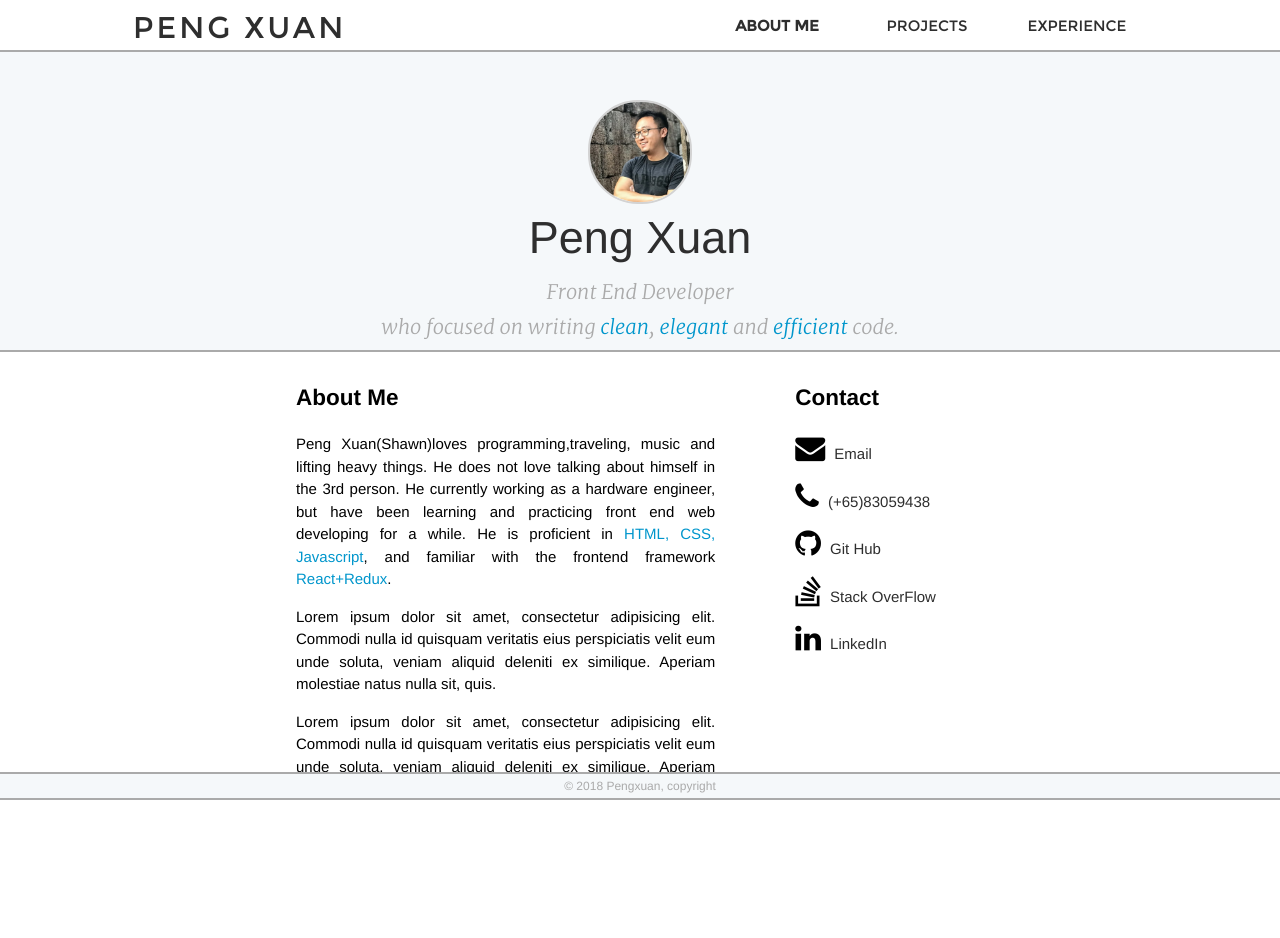
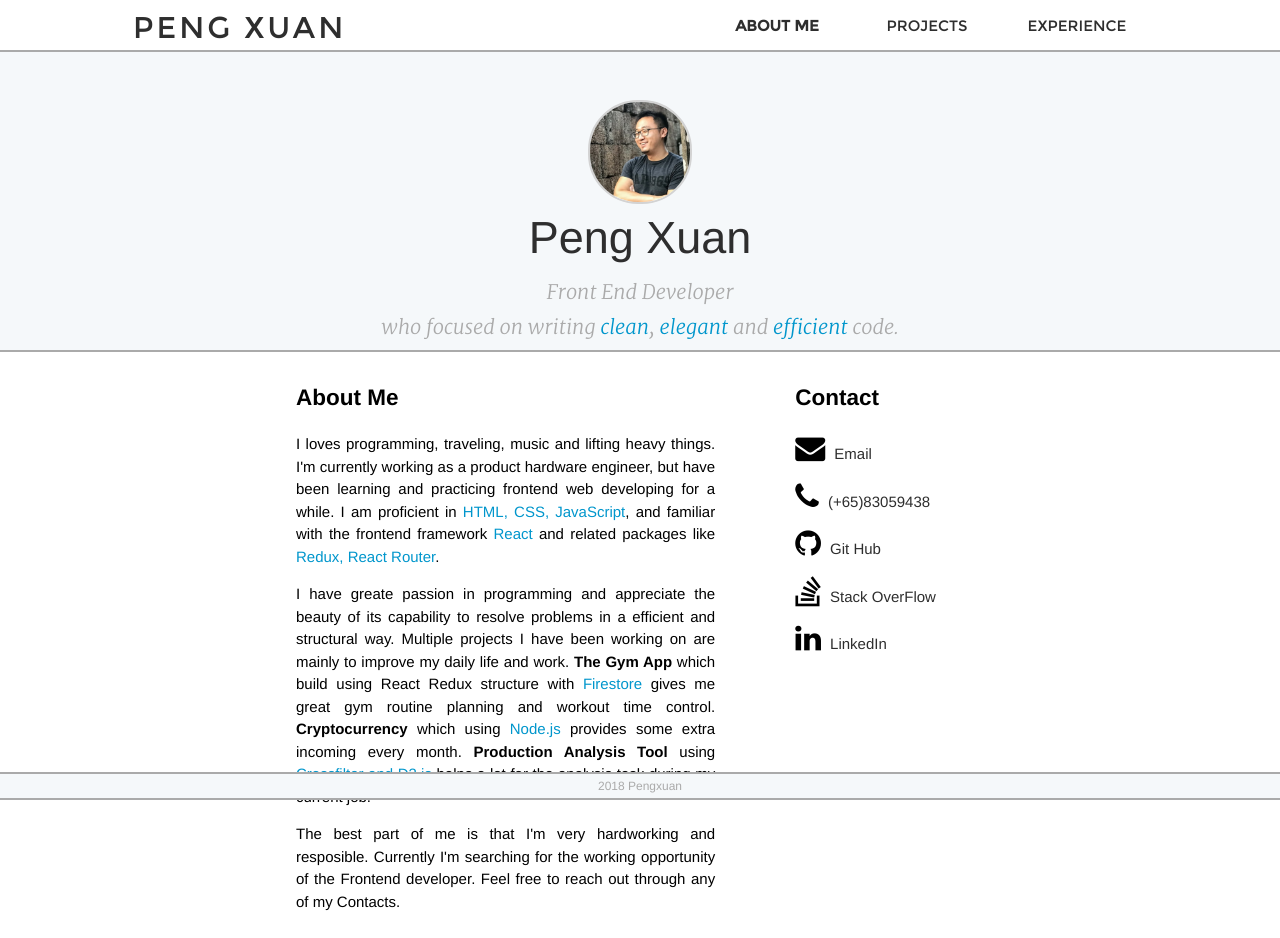
Before and after one commit to Pengxuan-Xu/pengxuan-xu.github.io, a plain HTML site: page index.html in a window 1280 px wide. Before the commit the page ends 826 px from the top, so only its background shows below. Drawn offline with Linux system fonts and the light colour scheme.

Commit message:
update the about me and contacts

```diff
--- a/index.html
+++ b/index.html
@@ -50,27 +50,31 @@
 			<div class="box_1">
 			  <div class="boxmargin">
 			  <h2>About Me</h2>
-			  <p>Peng Xuan(Shawn)loves programming,traveling, music and lifting heavy things. He does not love talking
-			  about himself in the 3rd person. He currently working as a hardware engineer, but have been learning and practicing
-			  front end web developing for a while. He is proficient in <span class=highlight>HTML, CSS, Javascript</span>, and familiar with
-			  the frontend framework <span class=highlight>React+Redux</span>.</p>
-			  <p>Lorem ipsum dolor sit amet, consectetur adipisicing elit. Commodi nulla id quisquam
-			  veritatis eius perspiciatis velit eum unde soluta, veniam aliquid deleniti ex similique.
-			  Aperiam molestiae natus nulla sit, quis.</p>
-			  <p>Lorem ipsum dolor sit amet, consectetur adipisicing elit. Commodi nulla id quisquam
-			  veritatis eius perspiciatis velit eum unde soluta, veniam aliquid deleniti ex similique.
-			  Aperiam molestiae natus nulla sit, quis.</p>
+				<p>I loves programming, traveling, music and lifting heavy things. I'm currently working as a product hardware
+				engineer, but have been learning and practicing frontend web developing for a while. I am proficient
+				in <span class=highlight>HTML, CSS, JavaScript</span>, and familiar with
+				the frontend framework <span class=highlight>React</span> and related packages like
+				<span class=highlight>Redux, React Router</span>. </p>
+				<p>I have greate passion in programming and appreciate the beauty of its capability to resolve problems in a
+					efficient and structural way. Multiple projects I have been working on are mainly to improve my daily life
+					and work. <strong>The Gym App</strong> which build using React Redux structure with <span class=highlight>Firestore</span>
+					gives me great gym routine planning and workout time control. <strong>Cryptocurrency</strong> which using <span class=highlight>Node.js</span>
+					provides some extra incoming every month. <strong>Production Analysis Tool</strong> using <span class=highlight>Crossfilter and D3.js</span>
+					helps a lot for the analysis task during my current job.
+				</p>
+				<p>The best part of me is that I'm very hardworking and resposible. Currently I'm searching for the working
+					opportunity of the Frontend developer. Feel free to reach out through any of my Contacts.  </p>
 			  </div>
 			</div>
 
 			<div class="box_2">
 			  <div class="boxmargin">
 			  <h2>Contact</h2>
-			  <p><i class="fa fa-envelope fa-2x"></i> <a href="mailto:pumbaa5@gmail.com">Email </a></p>
+			  <p><i class="fa fa-envelope fa-2x"></i> <a href="mailto:pengxuan@u.nus.edu">Email </a></p>
 			  <p><i class="fa fa-phone fa-2x"></i> <a href="tel://65-83059438">(+65)83059438 </a></p>
-			  <p><i class="fa fa-github fa-2x"></i> <a href="#">Git Hub </a></p>
-			  <p><i class="fa fa-stack-overflow fa-2x"></i> <a href="#">Stack OverFlow </a></p>
-			  <p><i class="fa fa-linkedin fa-2x"></i> <a href="#">LinkedIn </a></p>
+			  <p><i class="fa fa-github fa-2x"></i> <a href="https://github.com/pengxuan-xu">Git Hub </a></p>
+			  <p><i class="fa fa-stack-overflow fa-2x"></i> <a href="https://stackoverflow.com/users/9055428/xuan">Stack OverFlow </a></p>
+			  <p><i class="fa fa-linkedin fa-2x"></i> <a href="https://www.linkedin.com/in/pengxuan-xu/">LinkedIn </a></p>
 			  </div>
 			</div>
 		</div>
@@ -78,7 +82,7 @@
 
 	<footer>
 	<div class="container_header">
-	<p> © 2018 Pengxuan, copyright  </p>
+	<p> 2018 Pengxuan  </p>
 	</div>
 	</footer>
 
```
